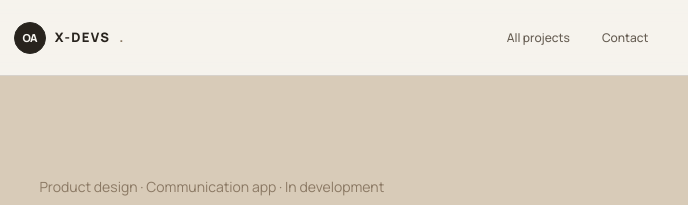
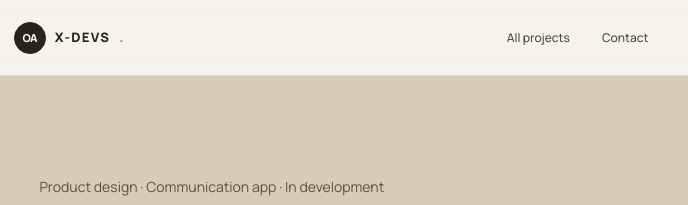
Before and after one commit to ghostichukwu002/Portfolio, a plain HTML site: page project-mailora.html in a window 1280 px wide. Shown: the top 205 px of the page, 63-751 px from the left. Drawn offline with Linux system fonts and the light colour scheme.

Commit message:
Apply shared portfolio polish to case study

```diff
--- a/project-mailora.html
+++ b/project-mailora.html
@@ -13,6 +13,7 @@
   <link href="https://fonts.googleapis.com/css2?family=IBM+Plex+Mono:wght@400;500;600&family=Manrope:wght@400;500;600;700;800&display=swap" rel="stylesheet">
   <link rel="stylesheet" href="style.css">
   <link rel="stylesheet" href="portfolio-refresh.css">
+  <link rel="stylesheet" href="portfolio-polish.css">
 </head>
 <body class="mailora-case">
   <header class="site-header">
```
